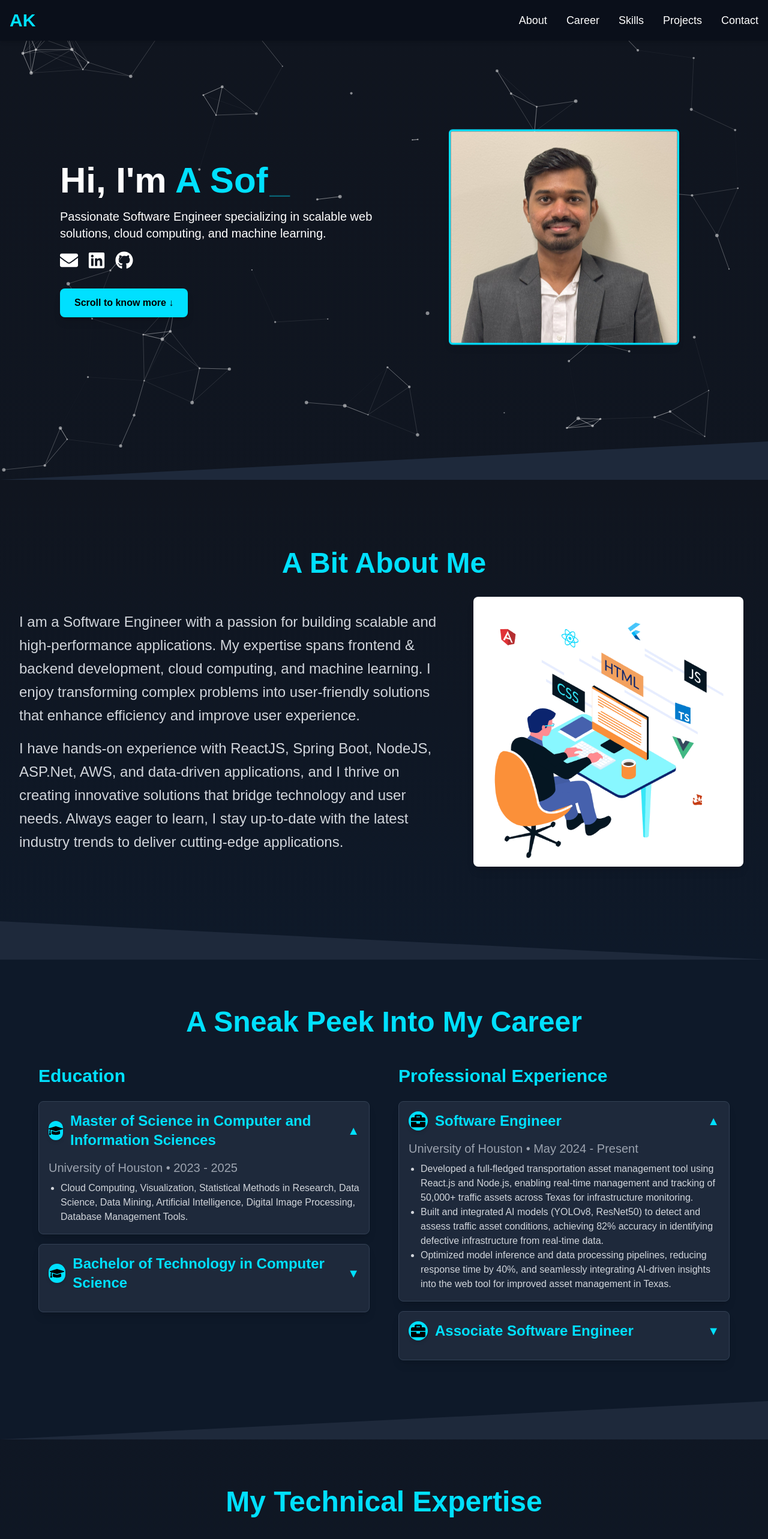
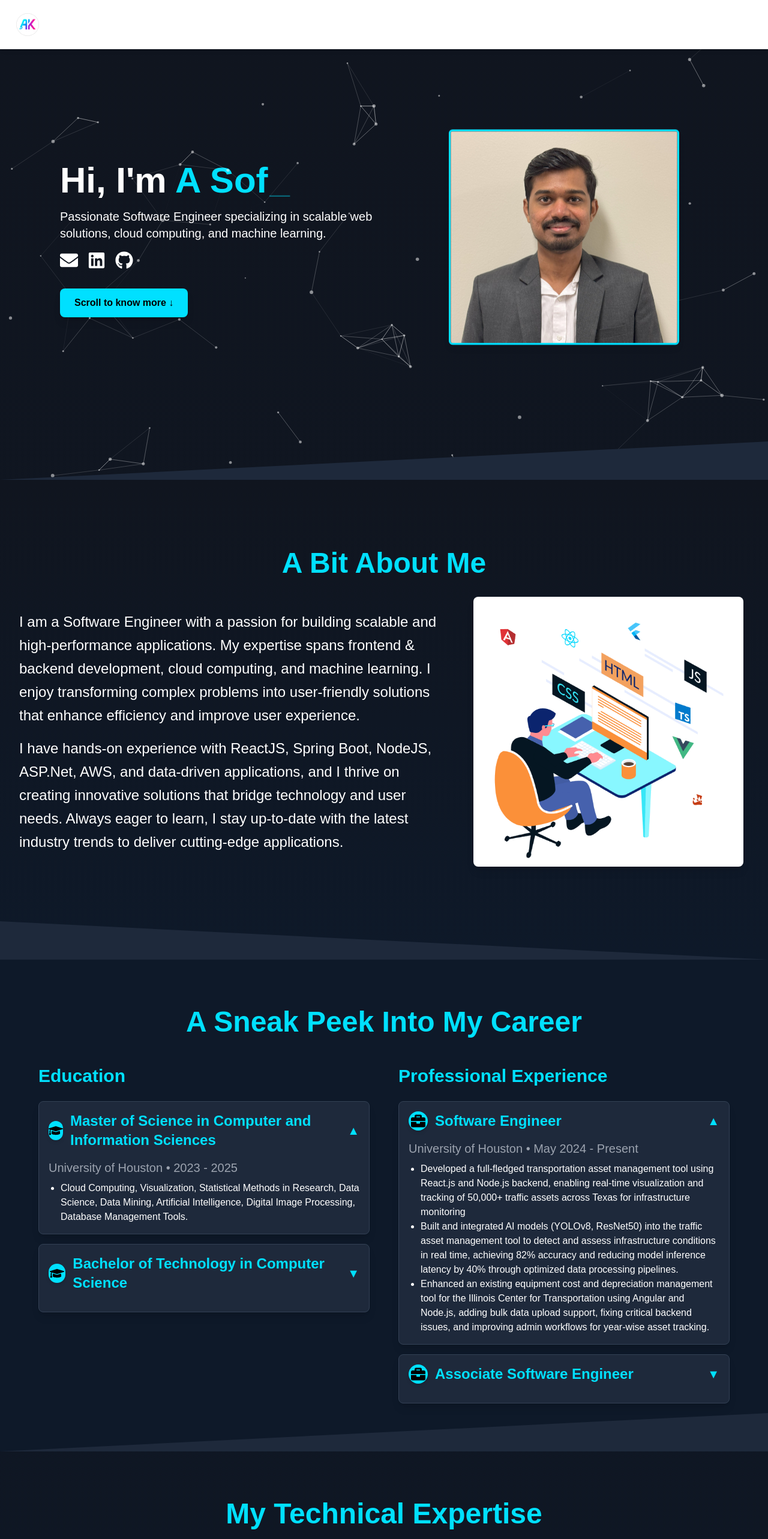
Before and after one commit to AnirudhKalva/Portfolio_Website, a React (Create React App) app: page / in a window 1280 px wide. Shown: the top 2566 px of the page at 60% size. Built offline with nearby package versions, Linux system fonts and the light colour scheme.

Commit message:
Feature Updates
Feature Updates

```diff
--- a/src/App.css
+++ b/src/App.css
@@ -3,6 +3,8 @@
 @tailwind utilities;
 
 @import url('https://fonts.googleapis.com/css2?family=Exo+2:wght@400;600;700&family=Bai+Jamjuree:wght@300;400;600&display=swap');
+
+
 
 body {
   font-family: 'Bai Jamjuree', sans-serif;
@@ -11,3 +13,12 @@ body {
 h1, h2, h3 {
   font-family: 'Exo 2', sans-serif;
 }
+
+html {
+    scroll-behavior: smooth;
+    transition: background-color 0.3s ease, color 0.3s ease;
+  }
+
+  body {
+    @apply bg-white text-black bg-[#0A0F1A] text-white transition-colors duration-300;
+  }
--- a/src/App.js
+++ b/src/App.js
@@ -10,11 +10,12 @@ import Navbar from "./components/SideBar";
 import Footer from "./components/Footer";
 import Loader from "./components/Loader";
 import ExperienceEducation from "./components/ExperienceEducation";
+import { ThemeProvider } from './contexts/ThemeContext';
 
 const App = () => {
   // const [loading, setLoading] = useState(true);
   return (
-    <div className={" bg-gradient-to-b from-[#10151F] to-[#0E1929] overflow-x-hidden overflow-y-hidden min-h-screen bg-[#0D1117] text-white "}>
+    <div className={" bg-white text-black bg-gradient-to-b from-[#10151F] to-[#0E1929] text-white min-h-screen overflow-x-hidden overflow-y-hidden transition-colors duration-300"}>
        {/* Navbar */}
        <Navbar />
 
--- a/src/components/AboutPage.js
+++ b/src/components/AboutPage.js
@@ -1,9 +1,13 @@
 import { motion } from "framer-motion";
 import devGif from "../images/1709674937953.gif"; // Replace with your GIF
+import { useTheme } from "../contexts/ThemeContext";
 
 const AboutPage = () => {
   return (
-    <section id="about" className=" relative min-h-screen flex flex-col justify-center bg-gradient-to-b from-[#10151F] to-[#0E1929] text-white px-8 pt-10 pb-20">
+    <section id="about" className=" relative min-h-screen flex flex-col justify-center
+bg-white text-black
+bg-gradient-to-b dark:from-[#10151F] to-[#0E1929] text-white
+px-8 pt-10 pb-20 transition-colors duration-300">
       <div className="container mx-auto flex flex-col items-center text-center">
 
         {/* Section Title */}
@@ -20,7 +24,7 @@ const AboutPage = () => {
 
           {/* Left - About Me Text */}
           <motion.div
-            className="w-full md:w-3/5 text-2xl leading-relaxed text-gray-300"
+            className="w-full md:w-3/5 text-2xl leading-relaxed dark:text-gray-300"
             initial={{ opacity: 0, x: -50 }}
             animate={{ opacity: 1, x: 0 }}
             transition={{ duration: 1 }}
--- a/src/components/ContactPage.js
+++ b/src/components/ContactPage.js
@@ -75,7 +75,7 @@ const ContactPage = () => {
 
         <p className="text-center mb-8 text-gray-400">Feel free to reach out with any inquiries, collaborations, or just to connect!</p>
 
-        <form onSubmit={handleSubmit} className="grid grid-cols-1 md:grid-cols-2 gap-6 max-w-4xl mx-auto bg-[#1E1E1E] p-8 rounded-lg shadow-xl hover:shadow-[#00E0FF] transition-shadow duration-300">
+        <form onSubmit={handleSubmit} className="grid grid-cols-1 md:grid-cols-2 gap-6 max-w-4xl mx-auto dark:bg-[#1E1E1E] p-8 rounded-lg shadow-xl hover:shadow-[#00E0FF] transition-shadow duration-300">
           <div className="relative flex flex-col">
           <label
     className={`absolute left-4 top-3 text-[#00E0FF] text-sm transition-all ${
--- a/src/components/ExperienceEducation.js
+++ b/src/components/ExperienceEducation.js
@@ -39,9 +39,9 @@ const ExperienceEducation = () => {
       company: "University of Houston",
       date: "May 2024 - Present",
       description: [
-        "Developed a full-fledged transportation asset management tool using React.js and Node.js, enabling real-time management and tracking of 50,000+ traffic assets across Texas for infrastructure monitoring.",
-        "Built and integrated AI models (YOLOv8, ResNet50) to detect and assess traffic asset conditions, achieving 82% accuracy in identifying defective infrastructure from real-time data.",
-        "Optimized model inference and data processing pipelines, reducing response time by 40%, and seamlessly integrating AI-driven insights into the web tool for improved asset management in Texas."
+        "Developed a full-fledged transportation asset management tool using React.js and Node.js backend, enabling real-time visualization and tracking of 50,000+ traffic assets across Texas for infrastructure monitoring",
+        "Built and integrated AI models (YOLOv8, ResNet50) into the traffic asset management tool to detect and assess infrastructure conditions in real time, achieving 82% accuracy and reducing model inference latency by 40% through optimized data processing pipelines.",
+        "Enhanced an existing equipment cost and depreciation management tool for the Illinois Center for Transportation using Angular and Node.js, adding bulk data upload support, fixing critical backend issues, and improving admin workflows for year-wise asset tracking."
       ],
       icon: <FaBriefcase />,
     },
@@ -50,9 +50,9 @@ const ExperienceEducation = () => {
       company: "Optum",
       date: "July 2021 - Aug 2023",
       description: [
-        "Developed and enhanced components of the XLCare application using C# and ASP.NET, improving system performance for pharmacists and care managers, reducing load times by 30% and enhancing workflow efficiency by 15%.",
+        "Developed and enhanced components of the XLCare application using C# and ASP.NET, improving user experience and optimizing system performance for pharmacists and care managers, leading to a 30% reduction in load times and enhancing workflow efficiency by 15%.",
         "Contributed to the development of the Practitioner Portal using React, reducing code redundancy by 25% and improving maintainability.",
-        "Designed scalable REST APIs using Spring Java, improving the interoperability of XLCare with HouseCalls, reducing API response times by 30%.",
+        "Designed scalable REST APIs using Spring Boot, improving the interoperability of XLCare with HouseCalls, reducing API response times by 30%.",
         "Engineered and optimized data pipelines for XLCare, integrating Apache Kafka, AWS S3, and Redshift, leading to a 20% reduction in data latency and improved processing efficiency.",
         "Implemented and maintained CI/CD pipelines using Docker and Kubernetes, automating build, testing, and deployment processes, reducing deployment time by 23% and minimizing manual intervention.",
         "Diagnosed and resolved critical system bugs by debugging configuration files, analyzing logs, and optimizing SQL queries, leading to a 15% reduction in service downtime.",
@@ -101,7 +101,7 @@ const ExperienceEducation = () => {
                   <span className="text-[#00E0FF]">{openIndex.edu === index ? "▲" : "▼"}</span>
                 </button>
                 <motion.div
-                  className="px-4 pb-4 text-gray-300 overflow-hidden"
+                  className="px-4 pb-4 dark:text-gray-300 overflow-hidden"
                   initial={{ height: 0, opacity: 0 }}
                   animate={{ height: openIndex.edu === index ? "auto" : 0, opacity: openIndex.edu === index ? 1 : 0 }}
                   transition={{ duration: 0.4, ease: "easeInOut" }}
@@ -141,7 +141,7 @@ const ExperienceEducation = () => {
                   <span className="text-[#00E0FF]">{openIndex.exp === index ? "▲" : "▼"}</span>
                 </button>
                 <motion.div
-                  className="px-4 pb-4 text-gray-300 overflow-hidden"
+                  className="px-4 pb-4 dark:text-gray-300 overflow-hidden"
                   initial={{ height: 0, opacity: 0 }}
                   animate={{ height: openIndex.exp === index ? "auto" : 0, opacity: openIndex.exp === index ? 1 : 0 }}
                   transition={{ duration: 0.4, ease: "easeInOut" }}
--- a/src/components/LandingPage.js
+++ b/src/components/LandingPage.js
@@ -1,14 +1,19 @@
 import { motion } from "framer-motion";
-import { useEffect } from "react";
+import { useEffect, useState } from "react";
 import { gsap } from "gsap";
 import { Typewriter } from "react-simple-typewriter";
 import Particles from "react-tsparticles";
 import { loadSlim } from "tsparticles-slim";
 import profilePhoto from "../images/ProfilePhoto.jpg";
 import { FaGithub, FaLinkedin, FaEnvelope } from "react-icons/fa";
+import { useTheme } from "../contexts/ThemeContext";
+
 const LandingPage = () => {
 
+ const [isImageLoaded, setIsImageLoaded] = useState(false);
+
   useEffect(() => {
+    if (isImageLoaded) {
       gsap.fromTo(
         "#profile-photo",
         { y: -10 },
@@ -20,7 +25,8 @@ const LandingPage = () => {
           ease: "easeInOut",
         }
       );
-  }, []);
+    }
+  }, [isImageLoaded]);
 
   const scrollToAbout = () => {
     document.getElementById("about").scrollIntoView({ behavior: "smooth" });
@@ -56,7 +62,7 @@ const LandingPage = () => {
       }
     },
     "color": {
-      "value": "#ffffff"
+      "value":"#ffffff"
     },
     "shape": {
       "type": "circle",
@@ -228,13 +234,14 @@ const LandingPage = () => {
       id="profile-photo"
       className="mb-6 z-10 md:w-2/5 flex justify-end"
       initial={{ opacity: 0, scale: 0.8 }}
-        animate={{ opacity: 1, scale: 1 }}
+      animate={isImageLoaded ? { opacity: 1, scale: 1 } : {}}
       transition={{ duration: 1 }}
     >
       <img
         src={profilePhoto}
         alt="Anirudh Kalva"
-          className="size-45 flex shadow-lg rounded-lg border-4 border-[#00E0FF]"
+        onLoad={() => setIsImageLoaded(true)}
+        className="w-45 h-45 object-cover shadow-lg rounded-lg border-4 border-[#00E0FF] transition duration-500 ease-in-out"
       />
     </motion.div>
   <div className="absolute bottom-0 left-0 w-full">
--- a/src/components/SideBar.js
+++ b/src/components/SideBar.js
@@ -1,5 +1,7 @@
 import React, { useState } from "react";
 import { FaBars, FaTimes } from "react-icons/fa";
+import logo from "../images/logo1.png";
+import ThemeToggle from './ThemeToggle'; // Import the toggle component
 
 const SideBar = () => {
   const [isNavOpen, setIsNavOpen] = useState(false);
@@ -8,46 +10,51 @@ const SideBar = () => {
     e.preventDefault();
     const section = document.querySelector(sectionId);
     section.scrollIntoView({ behavior: "smooth" });
-    setIsNavOpen(false); // Close menu after clicking a link
+    setIsNavOpen(false);
   };
 
   return (
-    <header className="bg-[#0A0F1A] shadow-md p-4 flex justify-between items-center fixed w-full top-0 z-50 shadow-lg backdrop-blur-lg">
+    <header className="bg-white bg-[#0A0F1A] shadow-md p-4 flex justify-between items-center fixed w-full top-0 z-50 shadow-lg backdrop-blur-lg transition-colors duration-300">
       {/* Logo */}
-      <h1 className="text-3xl font-bold text-[#00E0FF] cursor-pointer" onClick={(e) => handleSmoothScroll(e, "#hero")}>
-        AK
-      </h1>
+      <img
+        src={logo}
+        alt="AK Logo"
+        className="w-[60px] h-[50px] object-contain cursor-pointer"
+        onClick={(e) => handleSmoothScroll(e, '#hero')}
+      />
 
-      {/* Desktop Navigation */}
-      <nav className="hidden md:flex space-x-8">
-        <a href="#about" onClick={(e) => handleSmoothScroll(e, "#about")} className="text-white text-lg hover:text-[#00E0FF] transition">About</a>
-        <a href="#experience-education" onClick={(e) => handleSmoothScroll(e, "#experience-education")} className="text-white text-lg hover:text-[#00E0FF] transition">Career</a>
-        <a href="#skills" onClick={(e) => handleSmoothScroll(e, "#skills")} className="text-white text-lg hover:text-[#00E0FF] transition">Skills</a>
-        <a href="#projects" onClick={(e) => handleSmoothScroll(e, "#projects")} className="text-white text-lg hover:text-[#00E0FF] transition">Projects</a>
-        <a href="#contact" onClick={(e) => handleSmoothScroll(e, "#contact")} className="text-white text-lg hover:text-[#00E0FF] transition">Contact</a>
-      </nav>
+      {/* Desktop Nav + ThemeToggle */}
+      <div className="hidden md:flex items-center space-x-8">
+        <a href="#about" onClick={(e) => handleSmoothScroll(e, "#about")} className="text-black text-white text-lg hover:text-[#00E0FF] transition">About</a>
+        <a href="#experience-education" onClick={(e) => handleSmoothScroll(e, "#experience-education")} className="text-black text-white text-lg hover:text-[#00E0FF] transition">Career</a>
+        <a href="#skills" onClick={(e) => handleSmoothScroll(e, "#skills")} className="text-black text-white text-lg hover:text-[#00E0FF] transition">Skills</a>
+        <a href="#projects" onClick={(e) => handleSmoothScroll(e, "#projects")} className="text-black text-white text-lg hover:text-[#00E0FF] transition">Projects</a>
+        <a href="#contact" onClick={(e) => handleSmoothScroll(e, "#contact")} className="text-black text-white text-lg hover:text-[#00E0FF] transition">Contact</a>
+      </div>
 
-      {/* Mobile Hamburger Button */}
-      <button className="md:hidden text-2xl text-white" onClick={() => setIsNavOpen(true)}>
+      {/* Hamburger Button */}
+      <button className="md:hidden text-2xl text-black dark:text-white" onClick={() => setIsNavOpen(true)}>
         <FaBars />
       </button>
 
-      {/* Mobile Sidebar Navigation - FIXED */}
+      {/* Mobile Sidebar */}
       {isNavOpen && (
-        <div className="fixed inset-0 bg-[#0A0F1A] bg-opacity-95 flex flex-col items-center justify-center z-50 w-full h-full">
-          {/* Close Button */}
-          <button className="absolute top-6 right-6 text-3xl text-white" onClick={() => setIsNavOpen(false)}>
+        <div className="fixed inset-0 bg-white dark:bg-[#0A0F1A] bg-opacity-95 flex flex-col items-center justify-center z-50 w-full h-full transition-colors duration-300">
+          <button className="absolute top-6 right-6 text-3xl text-black dark:text-white" onClick={() => setIsNavOpen(false)}>
             <FaTimes />
           </button>
 
-          {/* Mobile Menu Links - Ensuring visibility */}
-          <ul className="flex flex-col absolute top-6 right-13 items-center space-y-5 text-xl text-white">
+          <ul className="flex flex-col items-center space-y-5 text-xl text-black dark:text-white">
             <li><a href="#about" onClick={(e) => handleSmoothScroll(e, "#about")} className="hover:text-[#00E0FF]">About</a></li>
             <li><a href="#experience-education" onClick={(e) => handleSmoothScroll(e, "#experience-education")} className="hover:text-[#00E0FF]">Career</a></li>
             <li><a href="#skills" onClick={(e) => handleSmoothScroll(e, "#skills")} className="hover:text-[#00E0FF]">Skills</a></li>
             <li><a href="#projects" onClick={(e) => handleSmoothScroll(e, "#projects")} className="hover:text-[#00E0FF]">Projects</a></li>
             <li><a href="#contact" onClick={(e) => handleSmoothScroll(e, "#contact")} className="hover:text-[#00E0FF]">Contact</a></li>
           </ul>
+
+          {/* Theme toggle in mobile */}
+          <div className="mt-8">
+          </div>
         </div>
       )}
     </header>
--- a/src/components/SkillsPage.js
+++ b/src/components/SkillsPage.js
@@ -6,6 +6,7 @@ import { DiMongodb, DiDocker, DiJenkins, DiVisualstudio   } from "react-icons/di
 import { VscAzure } from "react-icons/vsc";
 import { SiTypescript, SiKubernetes, SiFlask,SiJavascript,SiDotnet, SiSpring, SiPostman, SiNextdotjs,SiSharp, SiMysql,SiIntellijidea, SiSwagger, SiGo, SiJupyter,SiTailwindcss, SiPostgresql} from "react-icons/si";
 import { TbBrandVscode} from "react-icons/tb";
+import { useTheme } from "../contexts/ThemeContext";
 gsap.registerPlugin(ScrollTrigger);
 
 const SkillsPage = () => {
@@ -66,7 +67,7 @@ const SkillsPage = () => {
     <section
       id="skills"
       ref={skillsRef}
-      className="relative min-h-screen flex flex-col justify-center items-center text-white py-40 px-6 pt-20"
+      className="relative min-h-screen flex flex-col justify-center items-center dark:text-white py-40 px-6 pt-20"
     >
       <h2 className="text-5xl font-bold text-[#00E0FF] mb-6">My Technical Expertise</h2>
 
@@ -75,7 +76,7 @@ const SkillsPage = () => {
         {skills.map((skill, index) => (
           <div
             key={index}
-            className="skill-card bg-[#1E293B] text-[#00E0FF] p-4 rounded-lg shadow-md flex flex-col items-center gap-2 hover:bg-[#334155] hover:shadow-[#00E0FF] transition-all duration-300"
+            className={`skill-card dark:bg-[#1E293B] text-[#00E0FF] p-4 rounded-lg shadow-md flex flex-col items-center gap-2 hover:bg-[#334155] hover:shadow-[#00E0FF] transition-all duration-300`}
           >
             {skill.icon}
             <span className="text-lg font-medium">{skill.label}</span>
--- /dev/null
+++ b/src/components/ThemeToggle.js
@@ -0,0 +1,16 @@
+import { useTheme } from "../contexts/ThemeContext";
+
+const ThemeToggle = () => {
+  const { isDark, setIsDark } = useTheme();
+
+  return (
+    <button
+      onClick={() => setIsDark(!isDark)}
+      className="px-4 py-1 rounded-md text-sm font-medium bg-[#00E0FF] text-black hover:bg-[#6A11CB] transition"
+    >
+      {isDark ? "Light Mode" : "Dark Mode"}
+    </button>
+  );
+};
+
+export default ThemeToggle;
--- /dev/null
+++ b/src/contexts/ThemeContext.js
@@ -0,0 +1,20 @@
+import { createContext, useContext, useEffect, useState } from "react";
+
+const ThemeContext = createContext();
+
+export const ThemeProvider = ({ children }) => {
+  const [isDark, setIsDark] = useState(() => localStorage.getItem("theme") === "dark");
+
+  useEffect(() => {
+    document.documentElement.classList.toggle("dark", isDark);
+    localStorage.setItem("theme", isDark ? "dark" : "light");
+  }, [isDark]);
+
+  return (
+    <ThemeContext.Provider value={{ isDark, setIsDark }}>
+      {children}
+    </ThemeContext.Provider>
+  );
+};
+
+export const useTheme = () => useContext(ThemeContext);
--- a/tailwind.config.js
+++ b/tailwind.config.js
@@ -2,7 +2,8 @@
 module.exports = {
   content: [ "./src/**/*.{js,jsx,ts,tsx}"],
   theme: {
-    extend: {},
+    extend: {
+    },
   },
   plugins: [],
 }
```
Also changed, not shown: src/images/logo.png (added), src/images/logo1.png (added), src/index.css (line endings or trailing spaces). Lines whose indentation alone changed are shown as unchanged.
